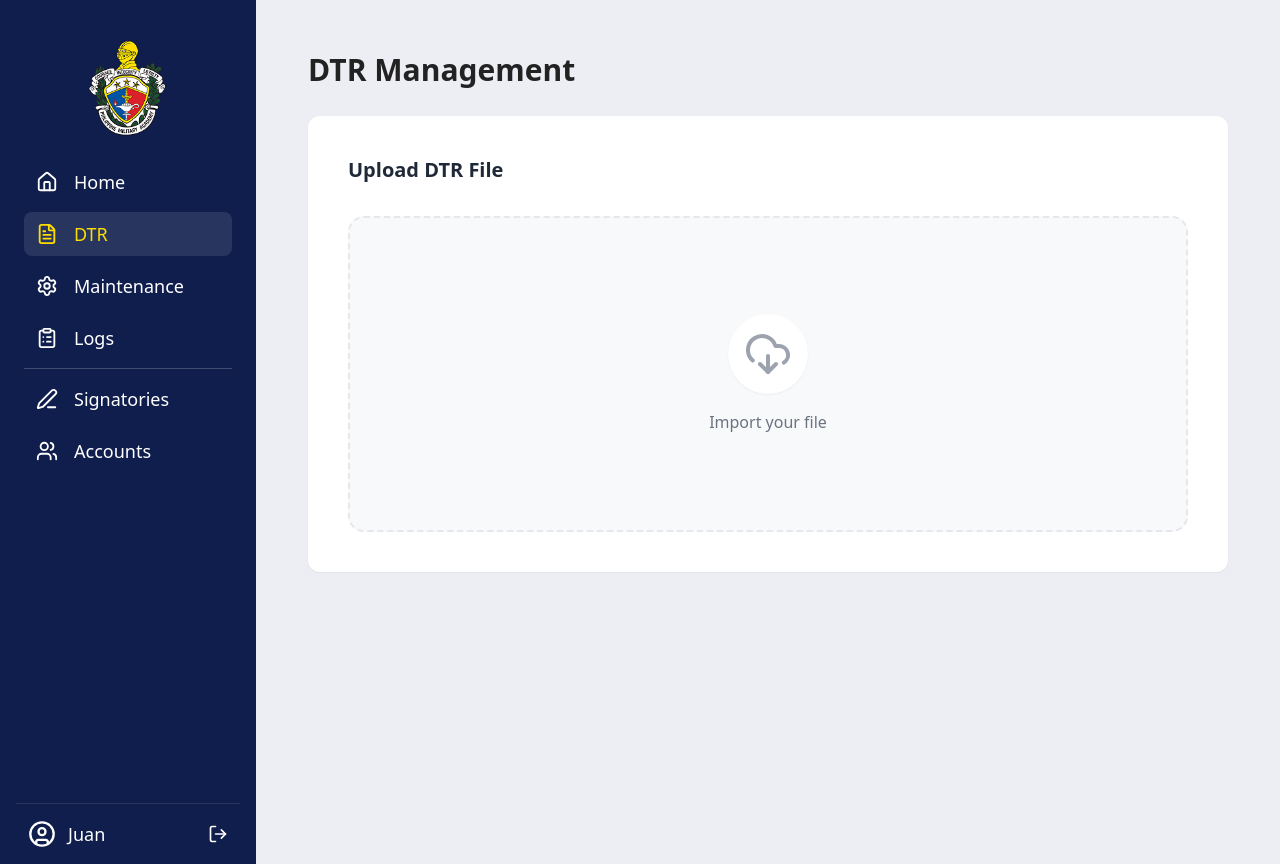
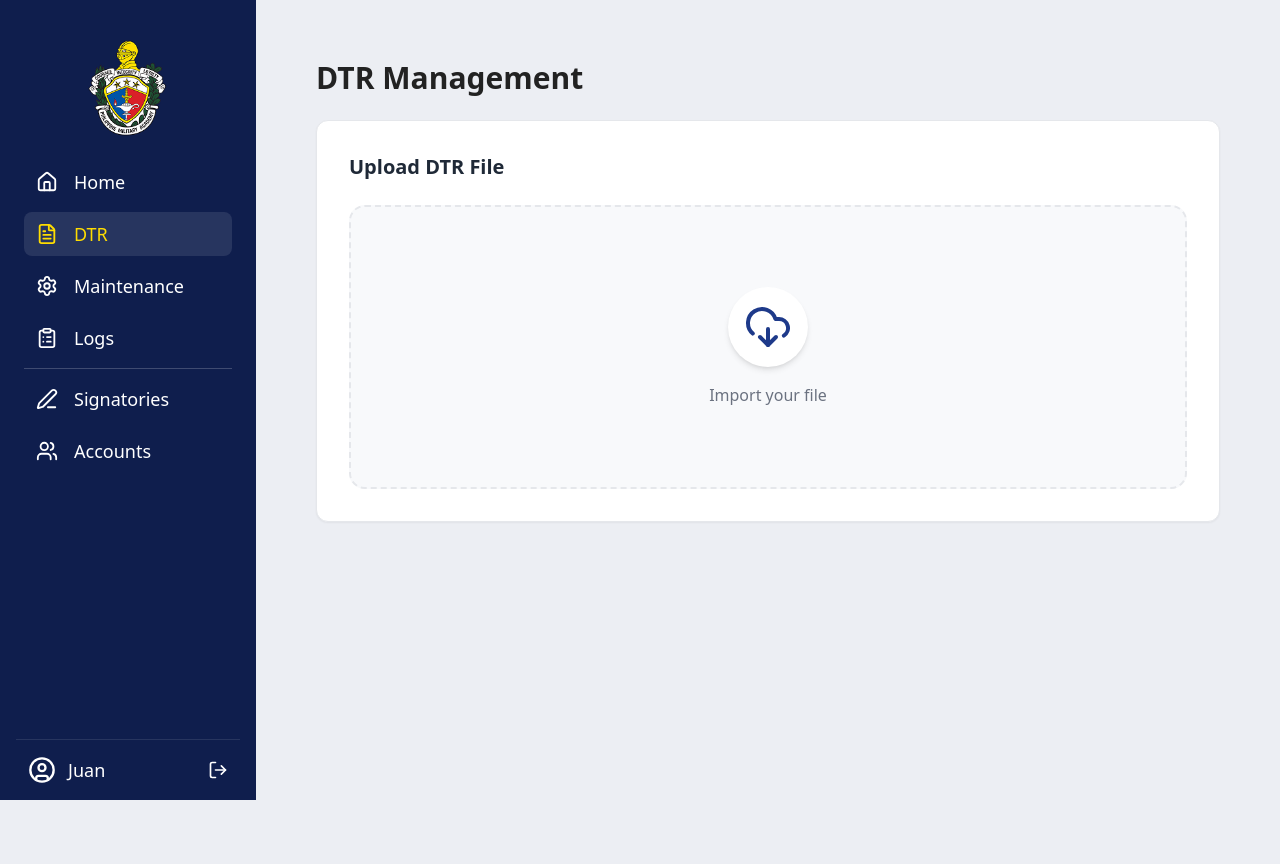
Before and after one commit to cayeelii/PMA-DTR, a React (Vite) app in the folder frontend/: page /dtr in a window 1280 px wide. After the commit the page ends 800 px from the top, so only its background shows below. Built offline with nearby package versions, Linux system fonts and the light colour scheme.

Commit message:
Fixed import file page

```diff
--- a/frontend/src/components/ImportFile.jsx
+++ b/frontend/src/components/ImportFile.jsx
@@ -9,10 +9,10 @@ const ImportFile = ({ onUpload }) => {
   };
 
   return (
-    <div className="bg-white rounded-xl shadow-sm p-10 max-w-5xl mx-auto mt-7">
-      <h2 className="text-xl font-bold text-gray-800 mb-8">Upload DTR File</h2>
+    <div className="bg-white rounded-xl shadow-sm p-6 md:p-8 w-full border border-gray-200">
+      <h2 className="text-lg md:text-xl font-bold text-gray-800 mb-6">Upload DTR File</h2>
 
-      <div className="border-2 border-dashed border-gray-200 rounded-2xl py-24 flex flex-col items-center justify-center bg-[#F8F9FB] hover:bg-gray-50 transition-all cursor-pointer relative group">
+      <div className="border-2 border-dashed border-gray-200 rounded-2xl py-16 md:py-20 flex flex-col items-center justify-center bg-[#F8F9FB] hover:bg-gray-100 transition-all cursor-pointer relative group">
         <input
           type="file"
           className="absolute inset-0 opacity-0 cursor-pointer"
@@ -20,11 +20,11 @@ const ImportFile = ({ onUpload }) => {
           accept=".xlsx, .xls"
         />
 
-        <div className="bg-white p-4 rounded-full shadow-sm mb-4 group-hover:scale-110 transition-transform">
-          <CloudDownload className="w-12 h-12 text-gray-400" />
+        <div className="bg-white p-4 rounded-full shadow-md mb-4 group-hover:scale-110">
+          <CloudDownload className="w-12 h-12 text-blue-900" />
         </div>
 
-        <p className="text-gray-500 font-medium">Import your file</p>
+        <p className="text-gray-500 font-medium text-center">Import your file</p>
       </div>
     </div>
   );
--- a/frontend/src/pages/DTRManagement.jsx
+++ b/frontend/src/pages/DTRManagement.jsx
@@ -1,6 +1,6 @@
-import React, { useState } from 'react';
-import UploadView from '../components/ImportFile';
-import DepartmentView from '../components/DepartmentView';
+import React, { useState } from "react";
+import UploadView from "../components/ImportFile";
+import DepartmentView from "../components/DepartmentView";
 
 const DTRManagement = () => {
   const [step, setStep] = useState(1);
@@ -12,9 +12,12 @@ const DTRManagement = () => {
   };
 
   return (
-    <div className="min-h-screen bg-[#ECEEF3] p-1 md:p-5">
+    <div className="relative bg-surface w-full text-theme p-2 pt-2 overflow-y-hidden">
+      <div className="p-1 md:p-5 md:mt-0">
         <div className="flex flex-row md:items-center justify-between mb-6 gap-4">
-        <h1 className="text-2xl md:text-3xl font-bold text-[#222]">DTR Management</h1>
+          <h1 className="text-2xl md:text-3xl font-bold text-[#222]">
+            DTR Management
+          </h1>
         </div>
 
         {step === 1 ? (
@@ -23,6 +26,7 @@ const DTRManagement = () => {
           <DepartmentView fileName={fileName} onReset={() => setStep(1)} />
         )}
       </div>
+    </div>
   );
 };
 
```
Lines whose indentation alone changed are shown as unchanged.
